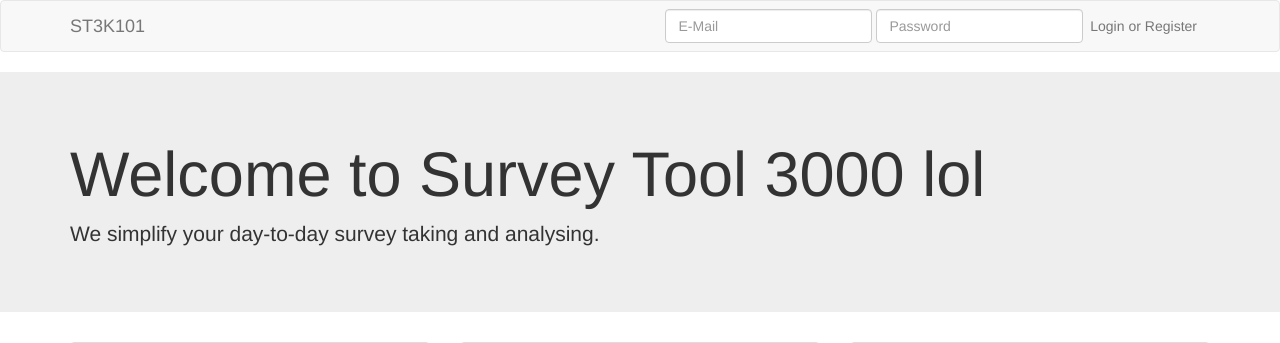
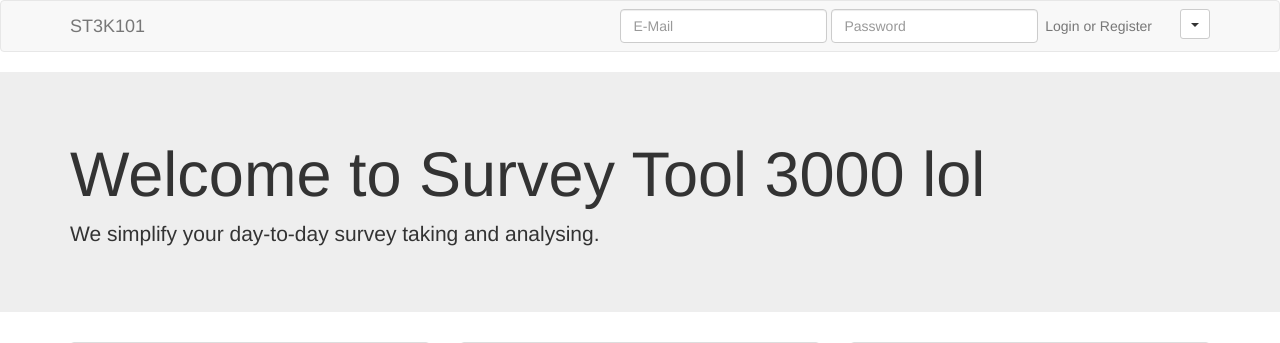
Before and after one commit to yeldiRium/st3k101, a Python web app: template websrv-flask/app/templates/home_index.html in a window 1280 px wide. Shown: the top 343 px of the page. Run offline with Jinja, Linux system fonts and the light colour scheme; the template is opened without the code that fills it, so the values that code supplies are empty; style sheets or scripts are compiled from the project's sources; some libraries are stand-ins or nearby versions.

Commit message:
add languagepicker to survey and frontend

```diff
--- a/websrv-flask/app/sass/home.scss
+++ b/websrv-flask/app/sass/home.scss
@@ -16,3 +16,7 @@
     padding-right: 2px;
   }
 }
+
+.languagepicker_container {
+  margin: 8px 0 8px 0;
+}
--- a/websrv-flask/app/sass/survey.scss
+++ b/websrv-flask/app/sass/survey.scss
@@ -70,6 +70,10 @@
   margin-bottom: 20px;
 }
 
+.languagepicker_container {
+  margin: 8px 0 8px 0;
+}
+
 @media screen and (min-width: 992px) {
   .question-group-container {
     width: 100%;
--- a/websrv-flask/app/templates/home_base.html
+++ b/websrv-flask/app/templates/home_base.html
@@ -11,6 +11,9 @@
                 <a class="navbar-brand" href="{{ url_for('home') }}">ST3K101</a>
             </div>
 
+            <div class="languagepicker_container navbar-right navbar-text">
+                {% include 'partials/languagepicker.html' %}
+            </div>
             <form class="navbar-form navbar-right register-link" method="GET" action="{{ url_for('registration') }}">
                 <button type="submit" class="btn btn-link" id="submit">or Register</button>
             </form>
--- a/websrv-flask/app/templates/survey_base.html
+++ b/websrv-flask/app/templates/survey_base.html
@@ -14,6 +14,9 @@
             <div class="navbar-header">
                 <a class="navbar-brand" href="{{ url_for('home') }}">ST3K101</a>
             </div>
+            <div class="languagepicker_container navbar-right navbar-text">
+                {% include 'partials/languagepicker.html' %}
+            </div>
         </div>
     </nav>
 
```
Also changed, not shown: websrv-flask/app/main.py (+12 -6 lines).
